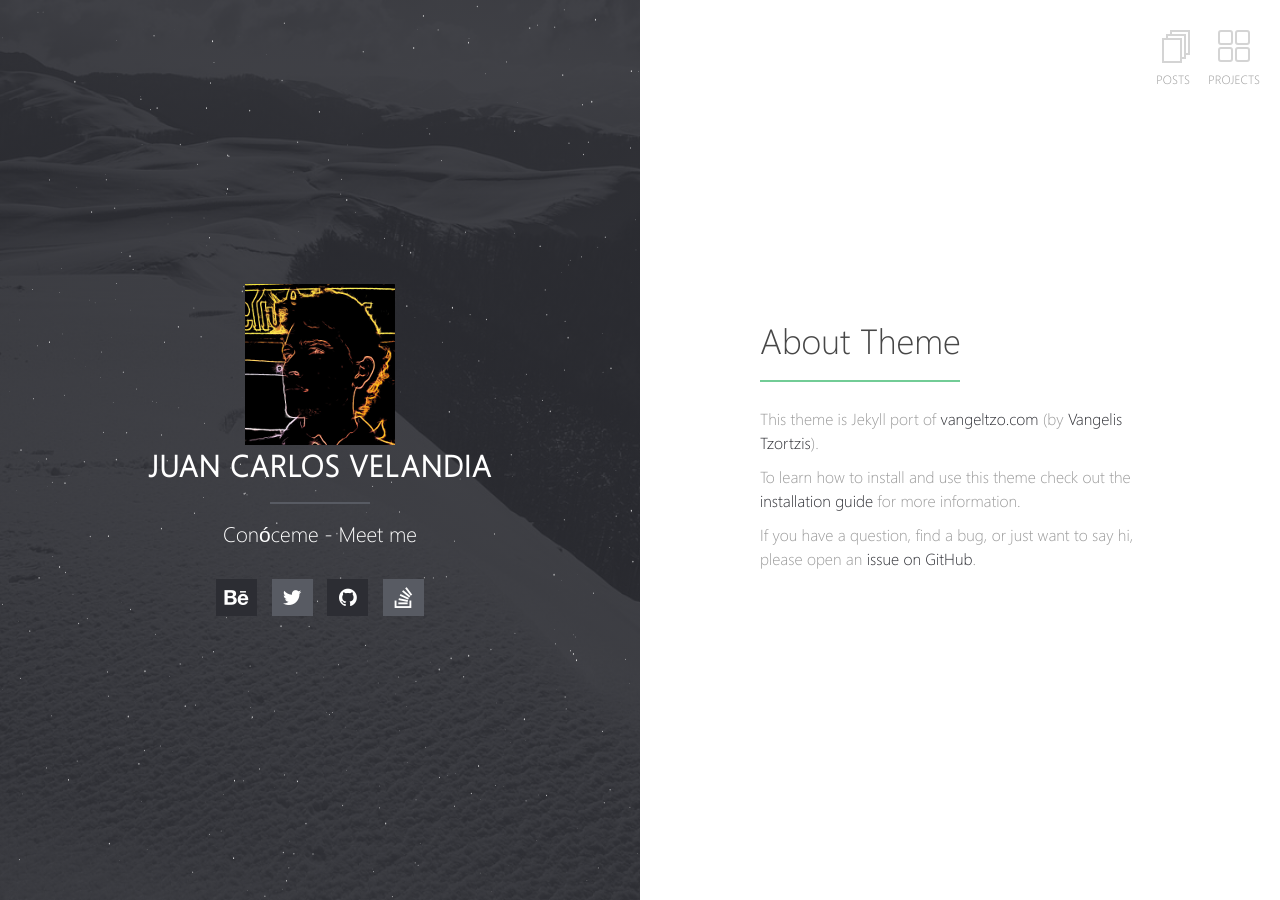
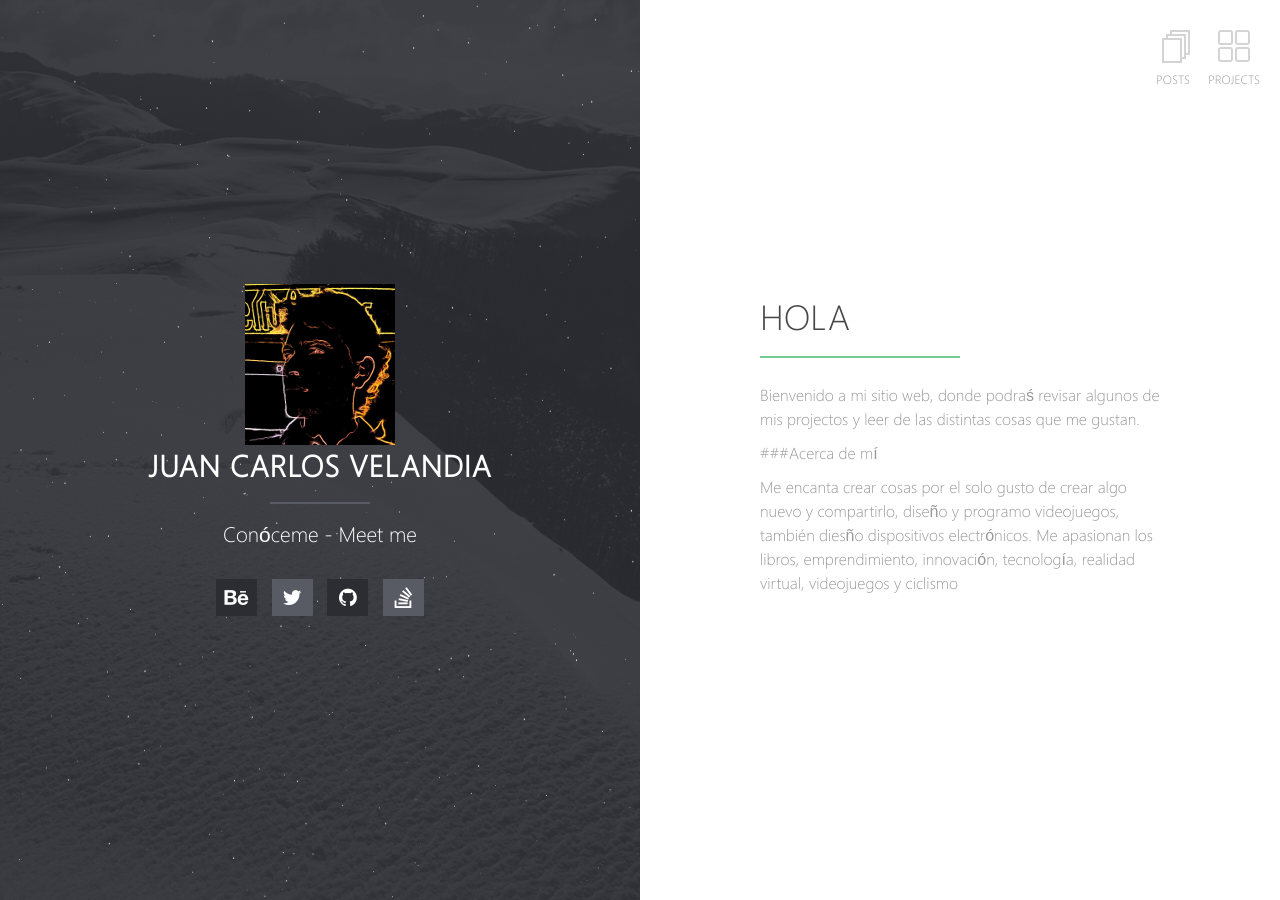
Before and after one commit to Juankz/juankz.github.io, a Jekyll site: the page built from index.md, in a window 1280 px wide. Built offline with Jekyll 4.4.1, drawn with Linux system fonts in a browser that asks for light colours; our own code applies the rules of GitHub Pages for plain Markdown files.

Commit message:
Modificación de portada
Añadí mensaje de bienvenida e  información personal

```diff
--- a/index.md
+++ b/index.md
@@ -1,10 +1,10 @@
 ---
 layout: home
 ---
-# About Theme
+# HOLA
 
-This theme is Jekyll port of [vangeltzo.com](http://vangeltzo.com/) (by [Vangelis Tzortzis](https://github.com/srekoble)).
+Bienvenido a mi sitio web, donde podraś revisar algunos de mis projectos y leer de las distintas cosas que me gustan.
 
-To learn how to install and use this theme check out the [installation guide](http://taylantatli.me/Halve/halve-theme/) for more information.
+###Acerca de mí
 
-If you have a question, find a bug, or just want to say hi, please open an [issue on GitHub](https://github.com/TaylanTatli/Halve/issues/new).
+Me encanta crear cosas por el solo gusto de crear algo nuevo y compartirlo, diseño y programo videojuegos, también diesño dispositivos electrónicos. Me apasionan los libros, emprendimiento, innovación, tecnología, realidad virtual, videojuegos y ciclismo
```
